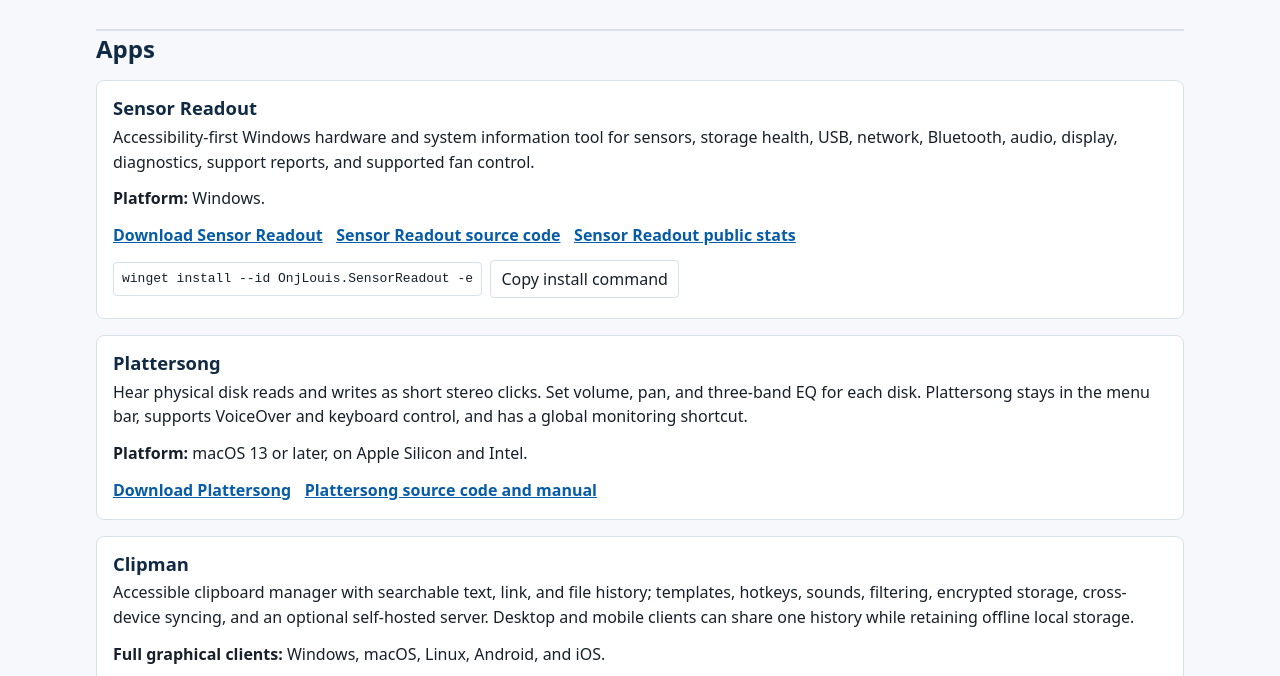
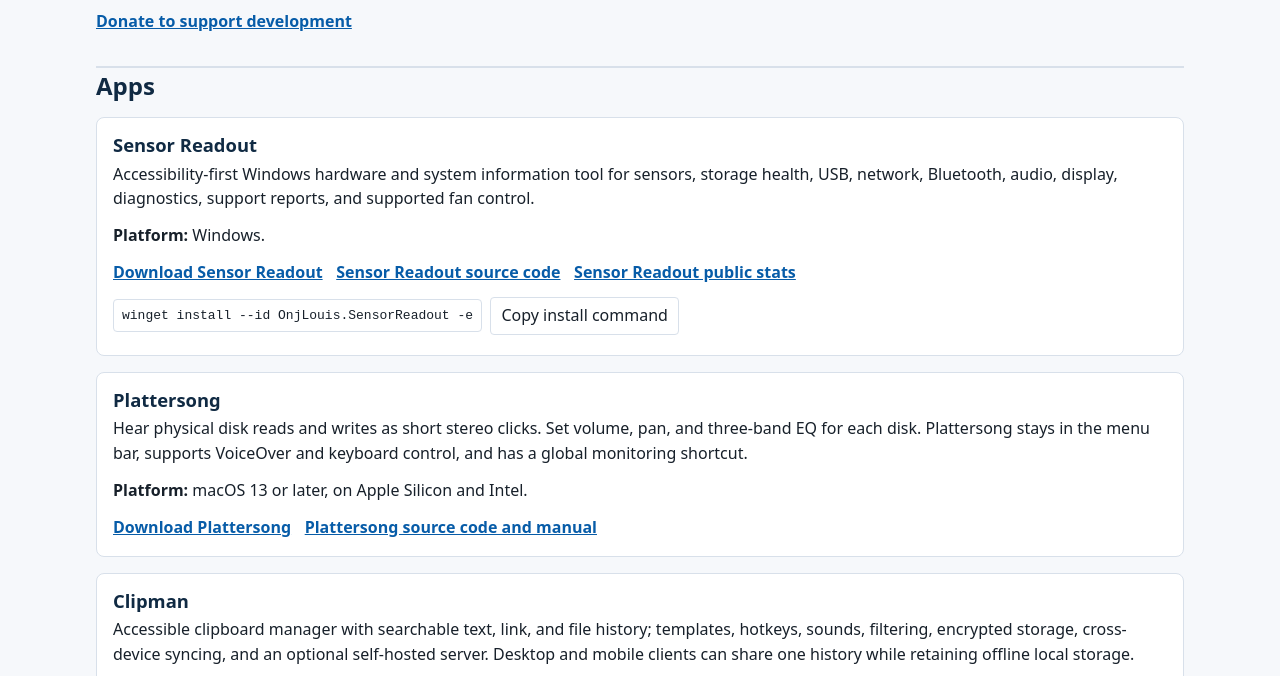
Before and after one commit to OnjLouis/OnjLouis.github.io, a plain HTML site: page index.html in a window 1280 px wide. Shown: the part 170-846 px from the top of the page. Drawn offline with Linux system fonts and the light colour scheme.

Commit message:
Add donation link to the software catalogue

```diff
--- a/index.html
+++ b/index.html
@@ -149,6 +149,7 @@
       <p class="site-link"><a href="https://onj.me">Andre Louis main site</a></p>
       <h1>OnjLouis Projects</h1>
       <p class="intro">Accessible software for Windows, macOS, Linux, Android, iOS, the web, and NVDA, built around keyboard-first workflows, screen-reader use, and practical day-to-day problem solving.</p>
+      <p><a href="https://onj.me/donate">Donate to support development</a></p>
     </header>
 
     <h2>Apps</h2>
```
